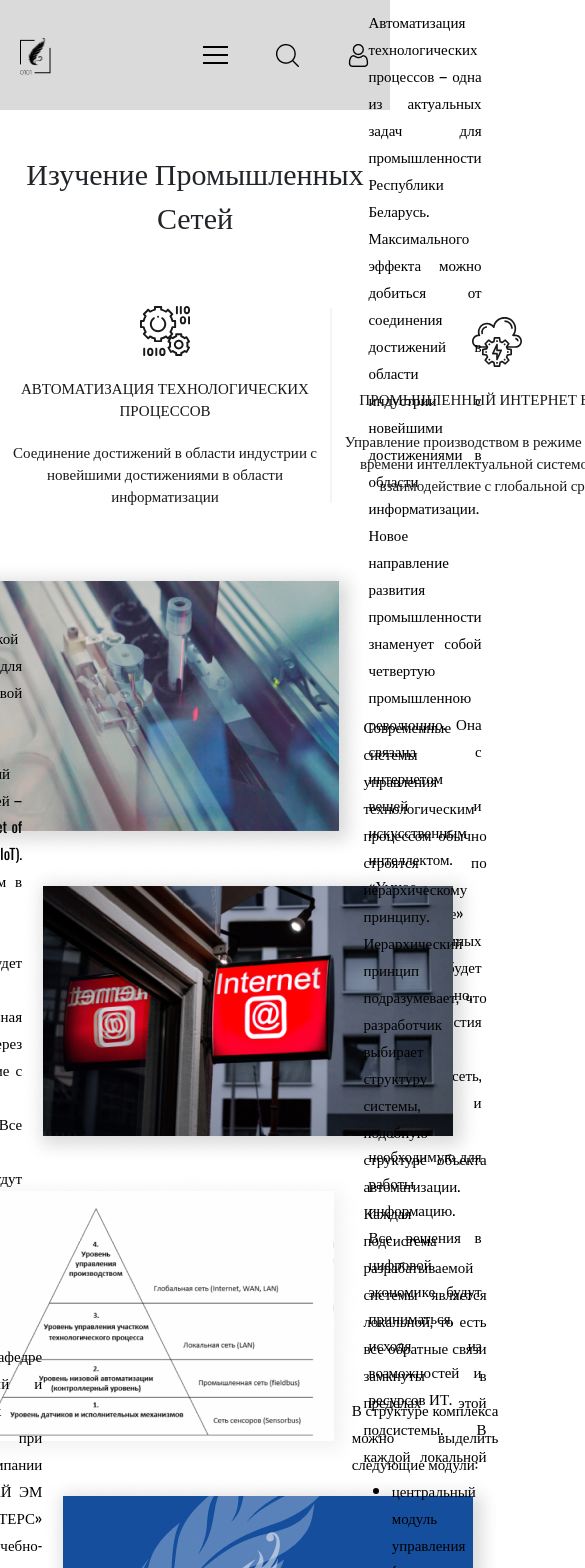
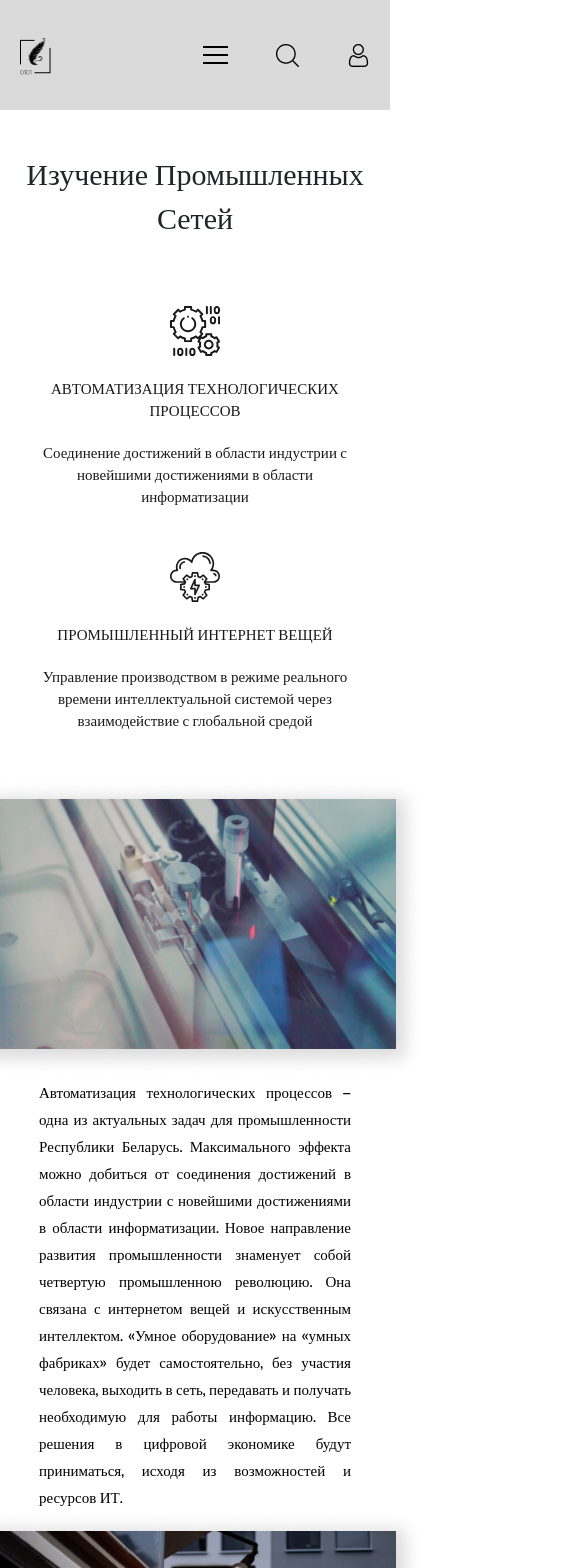
Before and after one commit to NEONSik/digitalfaculty-front, an Angular app: page /laboratories in a window 390 px wide. Shown: the top 1568 px of the page, 585 px wide, since content can reach past the window. Built offline with nearby package versions, Linux system fonts and the light colour scheme.

Commit message:
Added adaptive on a lab-page

```diff
--- a/src/app/components/pages/laboratory-board/laboratory-board.component.html
+++ b/src/app/components/pages/laboratory-board/laboratory-board.component.html
@@ -28,35 +28,35 @@
 <div class="main-text">
   <div class="main-text__component">
     <div class="main-text__pic">
-      <img src="/assets/images/lab-1.png" class="">
+      <img src="/assets/images/lab-1.png" class="main-text__pic__style">
     </div>
     <div class="main-text__title">Автоматизация технологических процессов – одна из актуальных задач для промышленности Республики Беларусь. Максимального эффекта можно добиться от соединения достижений в области индустрии с новейшими достижениями в области информатизации. Новое направление развития промышленности знаменует собой четвертую промышленною революцию. Она связана с интернетом вещей и искусственным интеллектом.  «Умное оборудование» на «умных фабриках» будет самостоятельно, без участия человека, выходить в сеть, передавать и получать необходимую для работы информацию. Все решения в цифровой экономике будут приниматься, исходя из возможностей и ресурсов ИТ. </div>
   </div>
   <div class="main-text__component">
     <div class="main-text__title">Технологической основой для перехода к новой парадигме является промышленный интернет вещей – Industrial Internet of Things (IIoT). Производством в режиме реального времени будет управлять интеллектуальная система через взаимодействие с глобальной средой. Все технические устройства будут обеспечивать обратную связь, принимать технологические решения с последующей перенастройкой производства. </div>
     <div class="main-text__pic">
-      <img src="/assets/images/lab-2.png" class="">
+      <img src="/assets/images/lab-2.png" class="main-text__pic__style">
     </div>
   </div>
   <div class="main-text__component">
     <div class="main-text__pic">
-      <img src="/assets/images/lab-3.png" class="">
+      <img src="/assets/images/lab-3.png" class="main-text__pic__style">
     </div>
     <div class="main-text__title">Современные системы управления технологическим процессом обычно строятся по иерархическому принципу. Иерархический принцип подразумевает, что разработчик выбирает структуру системы, подобную структуре объекта автоматизации. Каждая подсистема разрабатываемой системы является локальной, то есть все обратные связи замкнуты в пределах этой подсистемы. В каждой локальной подсистеме есть свои отдельные функции, которые задаются логикой функционирования всей системы. Иерархический принцип построения упрощает процесс проектирования многоуровневой системы и обеспечивает ее структурную (архитектурную) надежность.</div>
   </div>
   <div class="main-text__component">
     <div class="main-text__title">В БГУ на кафедре телекоммуникаций и информационных технологий  при поддержке компании MOXA и ООО «АЙ ЭМ СИ КОМПЬЮТЕРС» был создан учебно-исследовательский аппаратно-программный комплекс для изучения промышленных сетей, промышленных компьютеров, промышленных контроллеров, промышленного интернета вещей (IIoT), телекоммуникационных систем и технологий.</div>
     <div class="main-text__pic">
-      <img src="/assets/images/lab-4.jpg" class="">
+      <img src="/assets/images/lab-4.jpg" class="main-text__pic__style">
     </div>
   </div>
   <div class="main-text__component">
     <div class="main-text__pic">
-      <img src="/assets/images/lab-5.png" class="">
+      <img src="/assets/images/lab-5.png" class="main-text__pic__style">
     </div>
     <div class="main-text__title">
-      В структуре комплекса можно выделить следующие модули:
       <ul>
+        В структуре комплекса можно выделить следующие модули:
         <li>	центральный модуль управления (выполнен на базе ПК);</li>
         <li>	иерархическая промышленная сеть (выполнена на базе оборудования компании MOXA);</li>
         <li>	удаленные модули управления (выполнены на базе ПЛК и плат Arduino, STM Discovery и R-rry Pi);</li>
--- a/src/app/components/pages/laboratory-board/laboratory-board.component.scss
+++ b/src/app/components/pages/laboratory-board/laboratory-board.component.scss
@@ -13,6 +13,10 @@
   flex-direction: column;
   margin-top: 40px;
 
+  @media (max-width: 780px) {
+    height: max-content;
+  }
+
   &__name{
     margin: 0 auto;
     @include font-oswald-30-normal;
@@ -24,6 +28,12 @@
     flex-direction: row;
     width: 100%;
     height: 230px;
+
+    @media (max-width: 780px) {
+      height: max-content;
+      display: flex;
+      flex-direction: column;
+    }
   }
 
   &__line{
@@ -31,6 +41,10 @@
     height: 195px;
     border: lightgray solid 1px;
     opacity: 25%;
+
+    @media (max-width: 780px) {
+      display: none;
+    }
   }
 
   &__block{
@@ -41,6 +55,10 @@
     height: 195px;
     justify-content: center;
     align-items: center;
+
+    @media (max-width: 780px) {
+      margin-bottom: 40px;
+    }
 
     &__pic{
       margin-bottom: 20px;
@@ -70,24 +88,45 @@
   flex-direction: column;
   margin-top: 80px;
 
-  &__component{
+  @media (max-width: 1080px) {
+    margin-top: 0px;
+  }
+
+  &__component {
     width: 80%;
     margin-top: 55px;
     margin-left: auto;
     margin-right: auto;
     height: 250px;
     display: flex;
-    flex-direction: row;
     justify-content: center;
     align-items: center;
     @include font-oswald-18-normal-l;
 
-    &__pic{
-      width: 30%;
+    @media (max-width: 1080px) {
+      &:nth-child(2),&:nth-child(4){
+        display: flex;
+        flex-direction: column-reverse;
+        height: max-content;
+        margin-top: 0px;
+      }
+
+      &:nth-child(1),&:nth-child(3),&:nth-child(5){
+        display: flex;
+        flex-direction: column;
+        height: max-content;
+        margin-top: 0px;
+      }
+
     }
+  }
 
-    &__title{
-      width: 70%;
+  &__title{
+    height: max-content;
+    display: flex;
+
+    @media (max-width: 780px) {
+      margin-top: 0px;
     }
   }
 }
@@ -113,6 +152,10 @@
     margin: 0 auto;
     justify-content: center;
     align-items: center;
+
+    @media (max-width: 1200px) {
+      display: none;
+    }
   }
 
   &__title{
```
